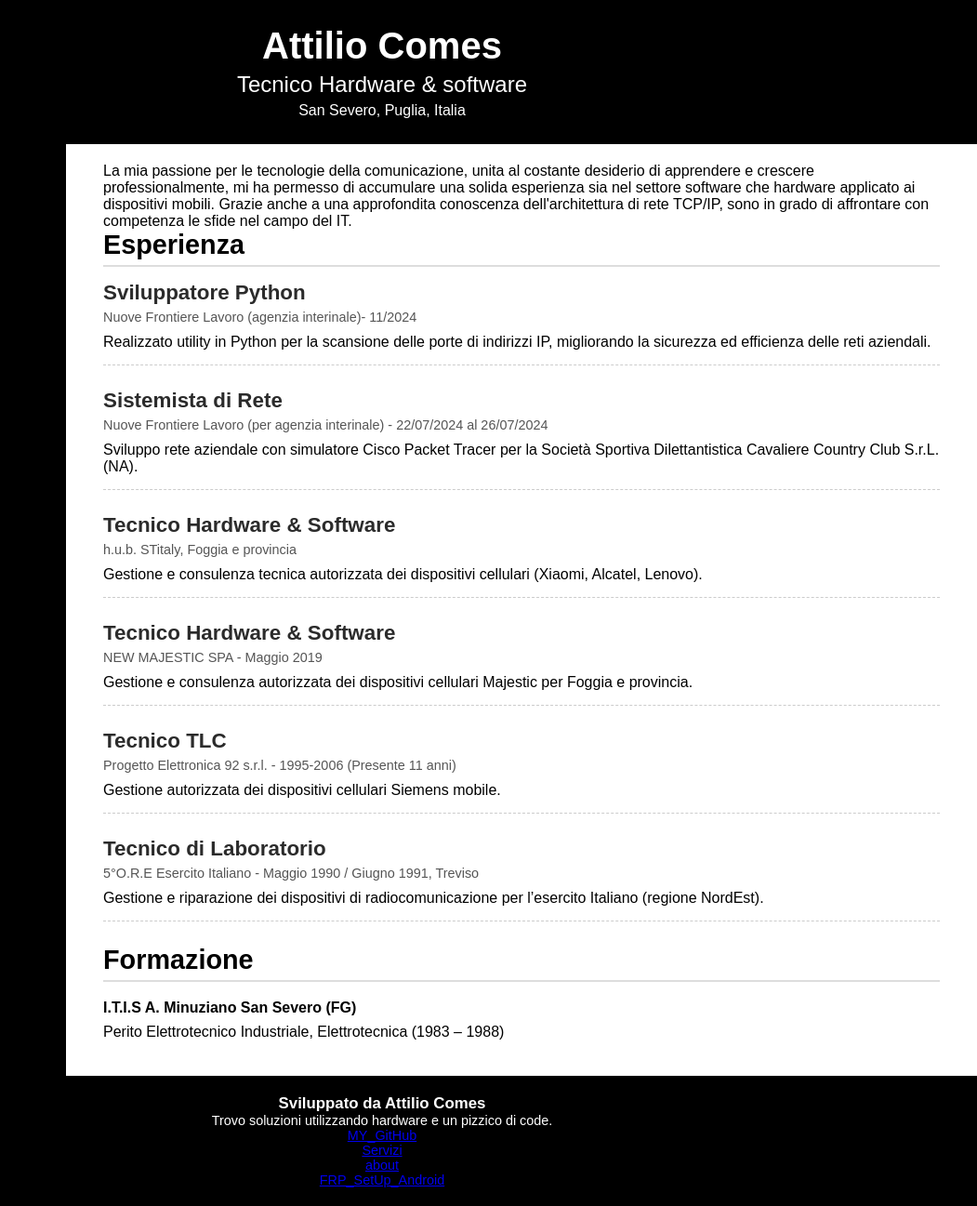
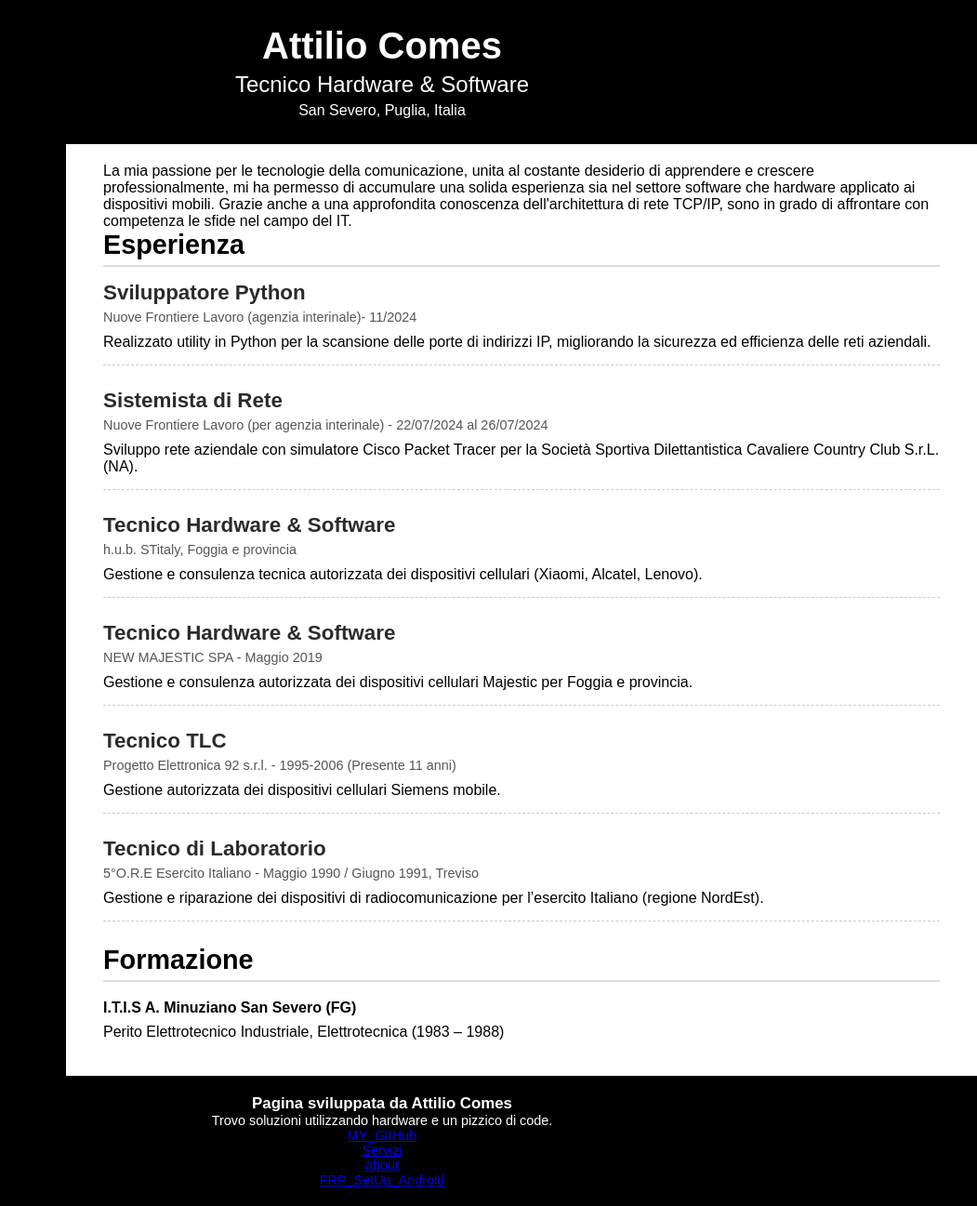
Before and after one commit to ComesLab/Profilo_Attilio-Comes, a plain HTML site: page index.html in a window 1280 px wide. Shown: the full height of the page at 93% size, 229-1280 px from the left. Drawn offline with Linux system fonts and the light colour scheme.

Commit message:
Update index.html

```diff
--- a/index.html
+++ b/index.html
@@ -15,7 +15,7 @@
   <header class="page-header">
     <div class="header-content">
       <h1>Attilio Comes</h1>
-      <h3>Tecnico Hardware & software</h3>
+      <h3>Tecnico Hardware & Software</h3>
       <p>San Severo, Puglia, Italia</p>
     </div>
   </header>
@@ -147,7 +147,7 @@
 
   <!-- Footer: aggiunto in fondo con le note -->
   <footer class="footer">
-    <h3>Sviluppato da Attilio Comes</h3>
+    <h3>Pagina sviluppata da Attilio Comes</h3>
     <p>Trovo soluzioni utilizzando hardware e un pizzico di code.</p>
 
     <!-- link di navigazione secondaria -->
```
